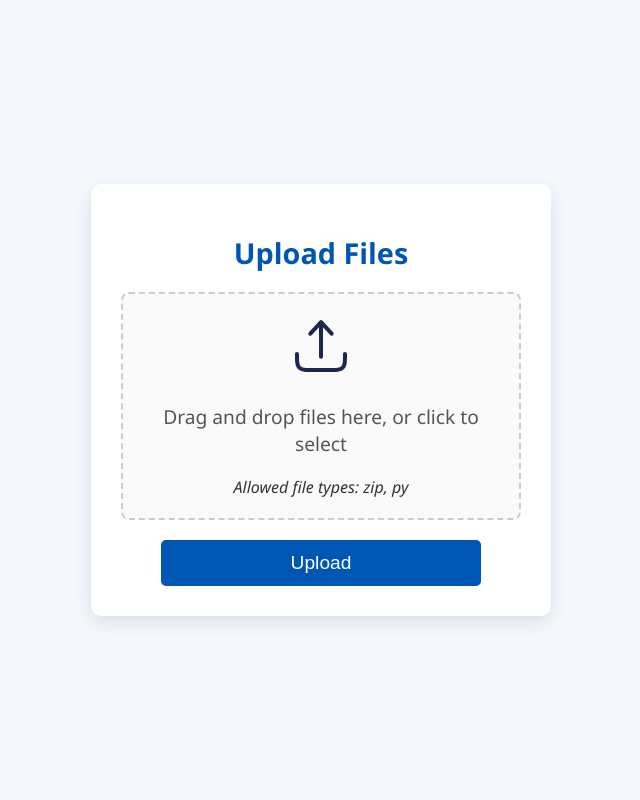
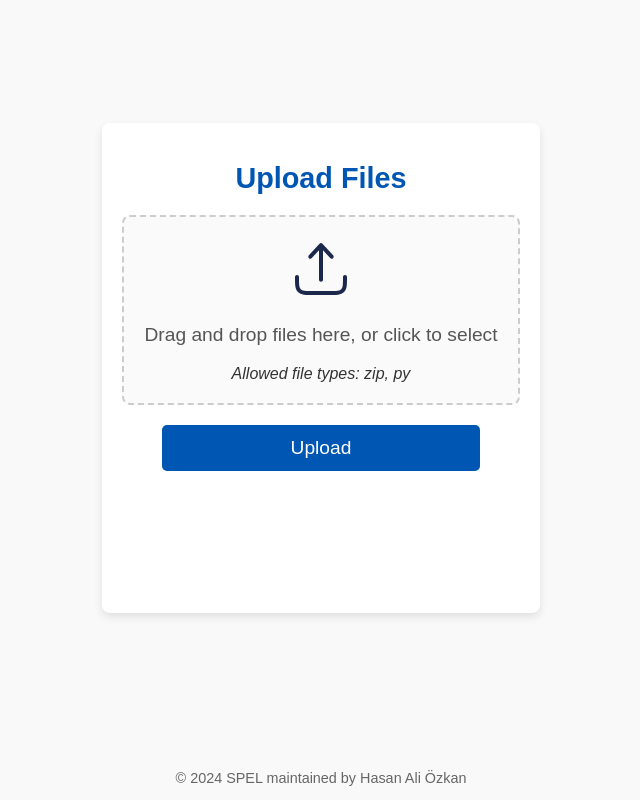
Before and after one commit to hasanaliozkan-dev/SFSGL, a Flask app: page / in a window 1280 px wide. Shown: the whole page, without its empty margins (319-959 px from the left). Run offline with Flask 3, Linux system fonts and the light colour scheme.

Commit message:
library is implemented

```diff
--- a/spel/templates/file_gather.html
+++ b/spel/templates/file_gather.html
@@ -11,29 +11,31 @@
             font-family: 'Font Awesome 6 Free';
             font-style: normal;
             font-weight: 900;
-            src: url('fa-solid-900.woff2') format('woff2');
+            src: url('spel/static/fa-solid-900.woff2') format('woff2');
         }
         /* General styling */
         body {
-            font-family: 'Segoe UI', Tahoma, Geneva, Verdana, sans-serif;
-            background-color: #f4f7fc;
+            font-family: Arial, sans-serif;
+            background-color: #f9f9f9;
+            color: #333;
+            display: flex;
+            flex-direction: column;
+            min-height: 100vh;
             margin: 0;
-            padding: 0;
-            display: flex;
-            justify-content: center;
-            align-items: center;
-            height: 100vh;
-            color: #333;
         }
 
-        /* Container styling */
+
+
         .container {
+            text-align: center;
             background: #fff;
-            border-radius: 10px;
-            padding: 30px;
-            width: 400px;
-            box-shadow: 0 6px 18px rgba(0, 0, 0, 0.1);
-            text-align: center;
+            padding: 20px;
+            border-radius: 8px;
+            max-width: 600px;
+            max-height: 450px;
+            margin: auto;
+            box-shadow: 0 4px 8px rgba(0, 0, 0, 0.1);
+            flex: 1;
         }
 
         /* Header styling */
@@ -104,6 +106,13 @@
             background-color: #00408d;
         }
 
+                /* Footer */
+        footer {
+            text-align: center;
+            margin-top: 20px;
+            font-size: 0.9rem;
+            color: #666;
+        }
     </style>
 </head>
 <body>
@@ -130,6 +139,9 @@
         <input type="submit" value="Upload">
     </form>
 </div>
+<footer>
+    <p>&copy; 2024 SPEL maintained by Hasan Ali Özkan</p>
+</footer>
 
 <script>
     // Allow drop event
--- /dev/null
+++ b/spel/uploads/a_3_127.0.0.1.py
@@ -0,0 +1 @@
+adsfasdf
```
Also changed, not shown: 1 other file.
